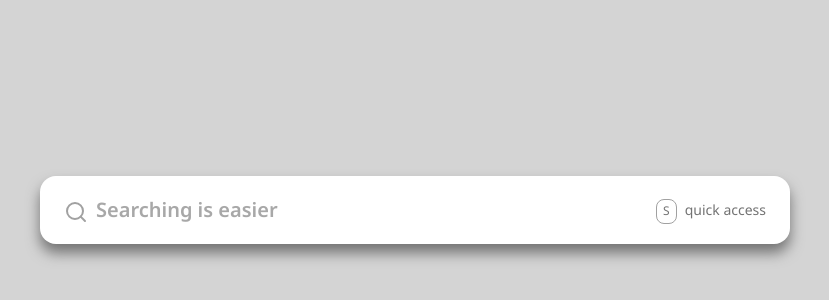
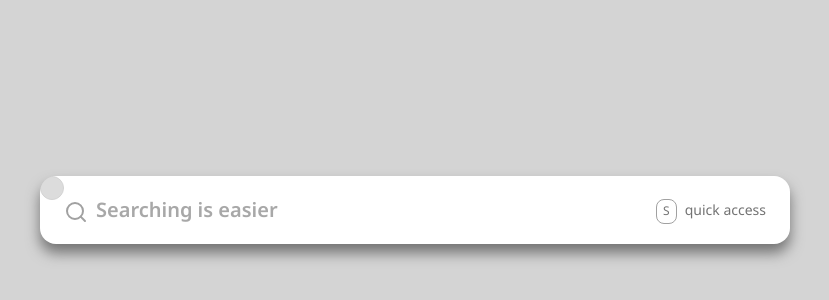
Before and after one commit to ultfsuraj/dots_search, a Next.js app: page / in a window 1280 px wide. Shown: the part 190-490 px from the top of the page, without its empty margins (225-1054 px from the left). Built offline with nearby package versions, Linux system fonts and the light colour scheme.

Commit message:
translucent cursor

```diff
--- a/src/app/page.tsx
+++ b/src/app/page.tsx
@@ -1,7 +1,7 @@
 'use client';
 
 import { useEffect, useRef, useState } from 'react';
-import { AnimatePresence, LayoutGroup, motion } from 'motion/react';
+import { AnimatePresence, LayoutGroup, motion, useAnimation } from 'motion/react';
 import { Search, LoaderCircle, Settings } from 'lucide-react';
 
 import FilterTag from '@/components/FilterTag';
@@ -21,6 +21,10 @@ const Page = () => {
 
   const inputName = 'searchInput';
   const inputRef = useRef<HTMLInputElement | null>(null);
+  const containerRef = useRef<HTMLDivElement | null>(null);
+  const cursorRef = useRef<HTMLDivElement | null>(null);
+
+  const cursorControl = useAnimation();
 
   const getEmptyResults = (start: number, n: number) => {
     const results: LinkTabData[] = [];
@@ -89,8 +93,34 @@ const Page = () => {
     }
   }, [isOpen]);
 
+  const handleMouseMove = (e: React.MouseEvent) => {
+    cursorControl.start({
+      x:
+        e.clientX -
+        (containerRef.current?.getBoundingClientRect().left || 0) -
+        (cursorRef.current?.offsetWidth || 24) / 2,
+      y:
+        e.clientY -
+        (containerRef.current?.getBoundingClientRect().top || 0) -
+        (cursorRef.current?.offsetWidth || 24) / 2,
+      transition: { delay: 0, duration: 0 },
+    });
+  };
+
   return (
-    <motion.div className="w-[60%] max-w-[750px] min-w-[550px] rounded-2xl bg-white drop-shadow-xl drop-shadow-neutral-500">
+    <motion.div
+      ref={containerRef}
+      className="relative w-[60%] max-w-[750px] min-w-[550px] cursor-none overflow-hidden rounded-2xl bg-white drop-shadow-xl drop-shadow-neutral-500"
+      onMouseMove={(e) => {
+        handleMouseMove(e);
+      }}
+    >
+      <motion.div
+        ref={cursorRef}
+        animate={cursorControl}
+        className="pointer-events-none absolute top-0 left-0 z-20 h-6 w-6 rounded-full border border-neutral-800 bg-neutral-600 opacity-20"
+      />
+
       {/* Search Input Header */}
       <motion.div className="w-full px-6 py-5">
         <div className="flex items-center justify-between text-neutral-600">
@@ -105,7 +135,7 @@ const Page = () => {
           <form className="grow" onSubmit={handleSubmit}>
             <input
               ref={inputRef}
-              className="w-full border-none px-2 text-xl font-semibold outline-none"
+              className="w-full cursor-none border-none px-2 text-xl font-semibold outline-none"
               type="text"
               placeholder="Searching is easier"
               name={inputName}
--- a/src/components/FilterTag.tsx
+++ b/src/components/FilterTag.tsx
@@ -2,7 +2,7 @@
 
 import { motion } from 'motion/react';
 import { Paperclip, User, MessageCircle, AlignJustify } from 'lucide-react';
-import { useEffect, useRef } from 'react';
+import { useRef } from 'react';
 import { animate } from 'motion';
 import { cn } from '@/utils/utils';
 import { FILTER_TABS, textSizeMap } from '@/utils/constants';
@@ -31,7 +31,7 @@ const FilterTag = ({
           if (count > 0) {
             animate(0, count, {
               duration: 0.5,
-              delay: 0.3,
+              delay: 0.2,
               ease: 'easeOut',
               onUpdate: (latest) => {
                 if (countRef.current) {
--- a/src/components/LinkTab.tsx
+++ b/src/components/LinkTab.tsx
@@ -114,7 +114,7 @@ const LinkTab = ({
             <span> Link copied! </span>
           </p>
           <a
-            className="flex items-center gap-1 text-xs text-neutral-400"
+            className="flex cursor-none items-center gap-1 text-xs text-neutral-400"
             href={icon || href}
             target="_blank"
             rel="noreferrer"
```
